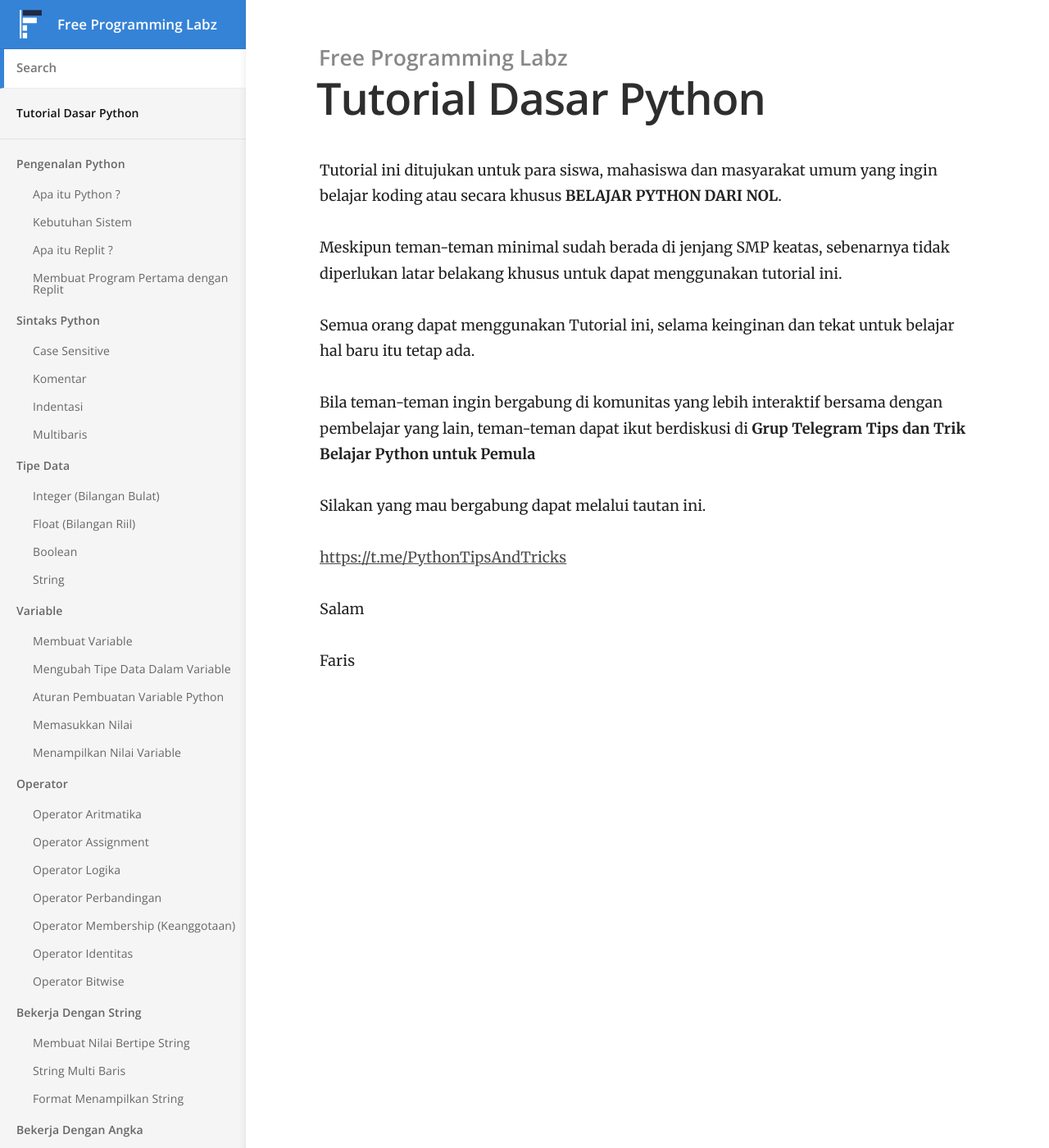
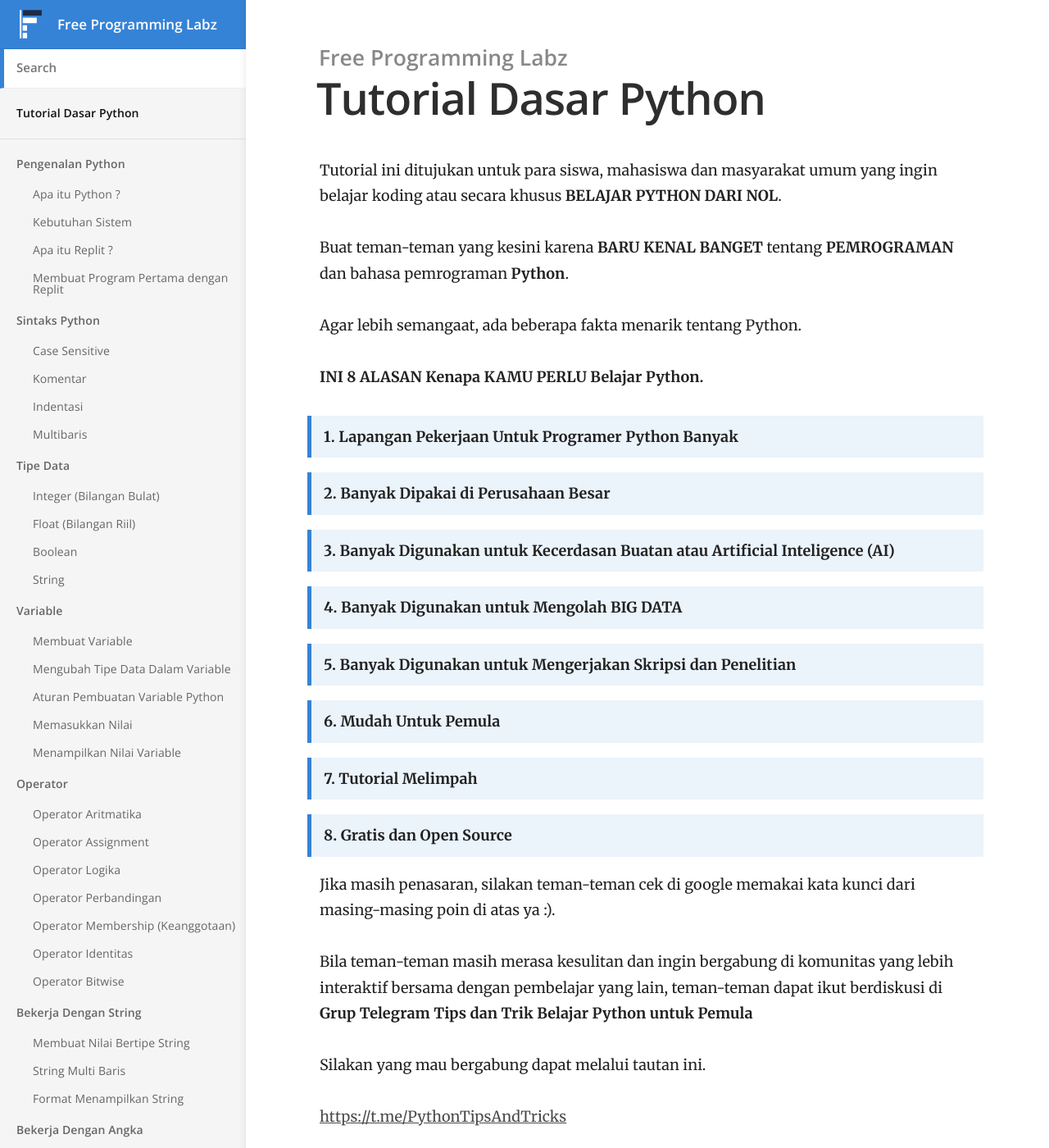
Before and after one commit to farispriadi/python, a Jekyll site: the page built from index.md, in a window 1280 px wide and 1400 px high. Shown: the whole window at 82% size. Built offline with Jekyll 4.4.1, drawn with Linux system fonts in a browser that asks for light colours.

Commit message:
Memperbaiki index.md

```diff
--- a/index.md
+++ b/index.md
@@ -4,11 +4,32 @@ title: Tutorial Dasar Python
 
 Tutorial ini ditujukan untuk para siswa, mahasiswa dan masyarakat umum yang ingin belajar koding atau secara khusus **BELAJAR PYTHON DARI NOL**.
 
-Meskipun teman-teman minimal sudah berada di jenjang SMP keatas, sebenarnya tidak diperlukan latar belakang khusus untuk dapat menggunakan tutorial ini.
+Buat teman-teman yang kesini karena **BARU KENAL BANGET** tentang **PEMROGRAMAN** dan bahasa pemrograman **Python**.
 
-Semua orang dapat menggunakan Tutorial ini, selama keinginan dan tekat untuk belajar hal baru itu tetap ada.
+Agar lebih semangaat, ada beberapa fakta menarik tentang Python.
 
-Bila teman-teman ingin bergabung di komunitas yang lebih interaktif bersama dengan pembelajar yang lain, teman-teman dapat ikut berdiskusi di **Grup Telegram Tips dan Trik Belajar Python untuk Pemula**
+**INI 8 ALASAN Kenapa KAMU PERLU Belajar Python.**
+
+> **1. Lapangan Pekerjaan Untuk Programer Python Banyak**
+
+> **2. Banyak Dipakai di Perusahaan Besar**
+
+> **3. Banyak Digunakan untuk Kecerdasan Buatan atau Artificial Inteligence (AI)**
+
+> **4. Banyak Digunakan untuk Mengolah BIG DATA**
+
+> **5. Banyak Digunakan untuk Mengerjakan Skripsi dan Penelitian**
+
+> **6. Mudah Untuk Pemula**
+
+> **7. Tutorial Melimpah**
+
+> **8. Gratis dan Open Source**
+
+
+Jika masih penasaran, silakan teman-teman cek di google memakai kata kunci dari masing-masing poin di atas ya :).
+
+Bila teman-teman masih merasa kesulitan dan ingin bergabung di komunitas yang lebih interaktif bersama dengan pembelajar yang lain, teman-teman dapat ikut berdiskusi di **Grup Telegram Tips dan Trik Belajar Python untuk Pemula**
 
 Silakan yang mau bergabung dapat melalui tautan ini.
 
```
